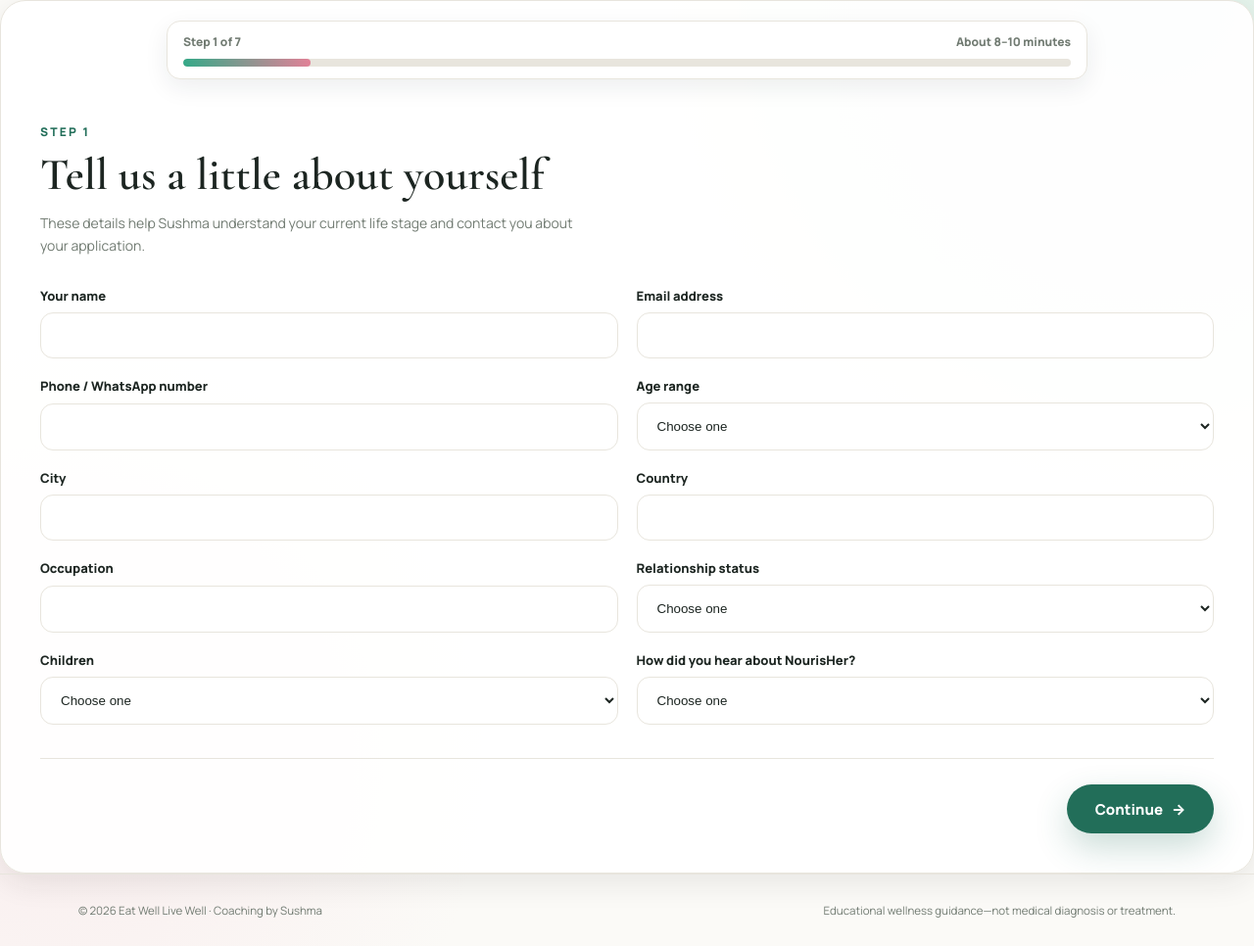
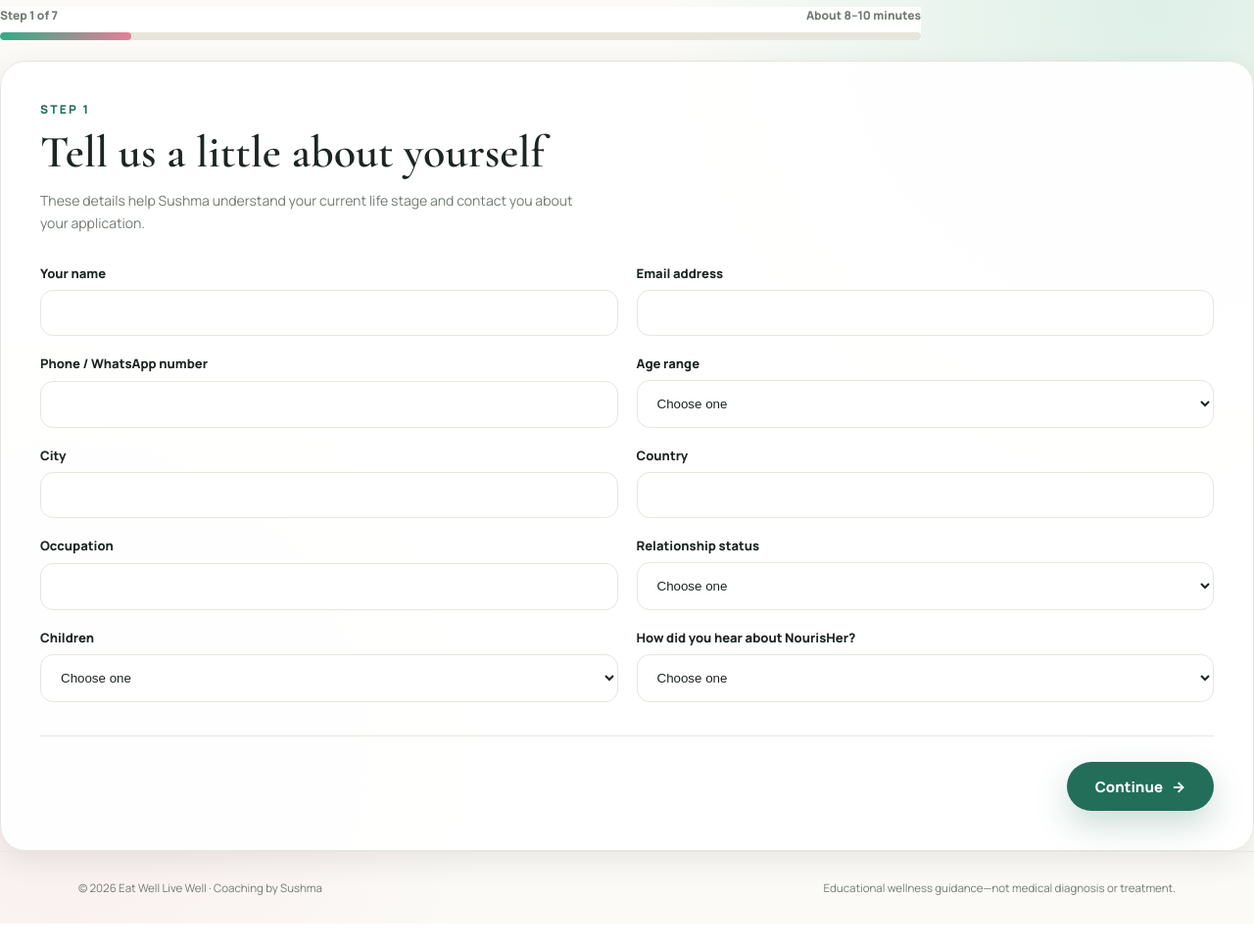
Before and after one commit to ramsparames/eatwelllivewell, a FastAPI app: page /join-form in a window 1280 px wide. Shown: the part 57-1023 px from the top of the page at 98% size. After the commit the page ends 1000 px from the top, so only its background shows below. Run offline with FastAPI, Linux system fonts and the light colour scheme; parts of the project's set-up code (start-up, migrations or seed data) failed here and were passed over; some libraries are stand-ins or nearby versions.

Commit message:
Update styles.css

```diff
--- a/static/styles.css
+++ b/static/styles.css
@@ -3919,23 +3919,8 @@ button {
     width: 100%;
   }
 }
-.application-progress {
-  position: static;
-  top: 12px;
-  z-index: 20;
-  padding: 12px 16px;
-  border: 1px solid var(--line);
-  border-radius: 14px;
-  background: rgba(255, 255, 255, 0.96);
-  box-shadow: 0 8px 24px rgba(27, 37, 52, 0.08);
-  backdrop-filter: blur(10px);
-}
-
-@media (min-width: 761px) {
-  .application-progress {
-    top: 92px;
-  }
-}
+
+
 .application-start {
   max-width: 720px;
   margin: 32px auto 0;
@@ -3962,28 +3947,29 @@ button {
 .application-start[hidden] {
   display: none !important;
 }
+
 .application-progress {
-  position: fixed;
-  top: 78px;
-  left: 50%;
+  position: sticky;
+  top: 64px;
   z-index: 30;
 
-  width: min(1120px, calc(100% - 64px));
-  transform: translateX(-50%);
-
-  margin: 0;
+  width: 100%;
+  margin: 0 0 28px;
+
   background: #fff;
 }
-#transformation-application {
-  padding-top: 125px;
-}
+
+/* Leave enough room when JavaScript scrolls to a step */
+.application-step {
+  scroll-margin-top: 180px;
+}
+
 @media (max-width: 650px) {
   .application-progress {
-    top: 68px;
-    width: calc(100% - 34px);
-  }
-
-  #transformation-application {
-    padding-top: 115px;
-  }
-}
+    top: 58px;
+  }
+
+  .application-step {
+    scroll-margin-top: 165px;
+  }
+}
```
